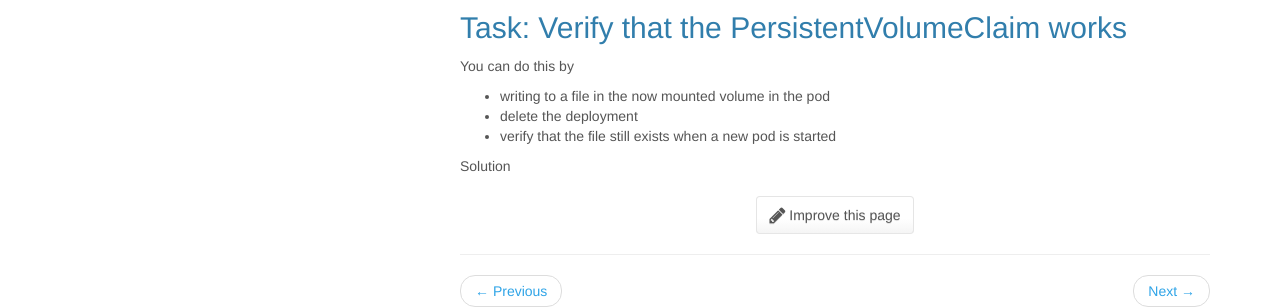
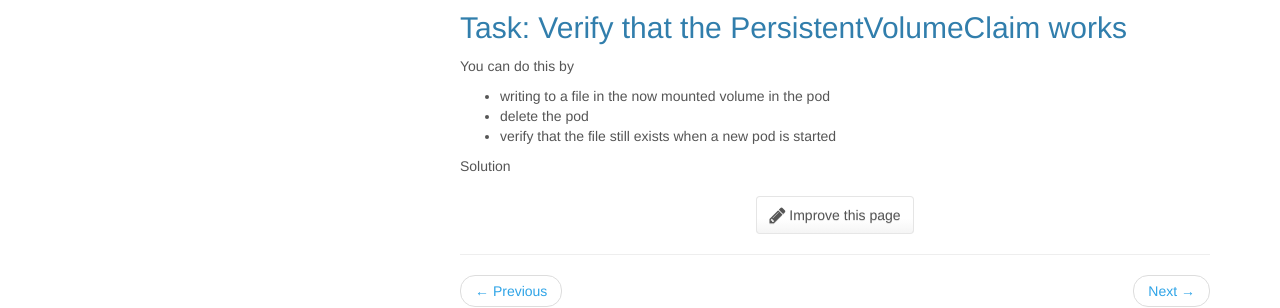
Before and after one commit to knowit/kubernetes-workshop, a Jekyll site: the page built from docs/_docs/workshop/persistentvolumeclaim.md, in a window 1280 px wide and 900 px high, scrolled down 1094 px. Shown: the part 507-815 px from the top of the window. Built offline with Jekyll 4.4.1, drawn with Linux system fonts in a browser that asks for light colours.

Commit message:
Update persistentvolumeclaim.md
delete deployment -> delete pod

```diff
--- a/docs/_docs/workshop/persistentvolumeclaim.md
+++ b/docs/_docs/workshop/persistentvolumeclaim.md
@@ -95,7 +95,7 @@ pvc-10a0ecc2-4962-11e8-978c-e4b318337de0   10Mi       RWO            Delete
 
 You can do this by
 * writing to a file in the now mounted volume in the pod
-* delete the deployment
+* delete the pod
 * verify that the file still exists when a new pod is started
 
 <details>
```
